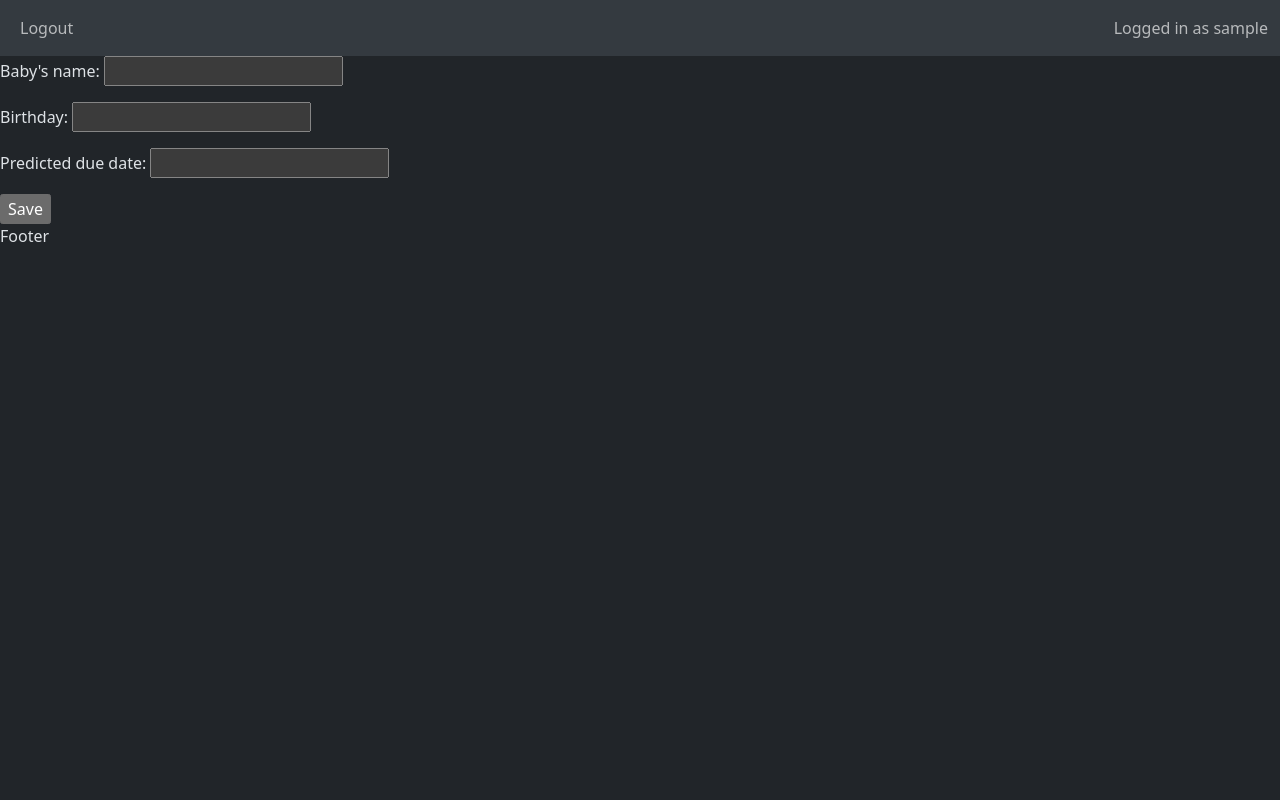
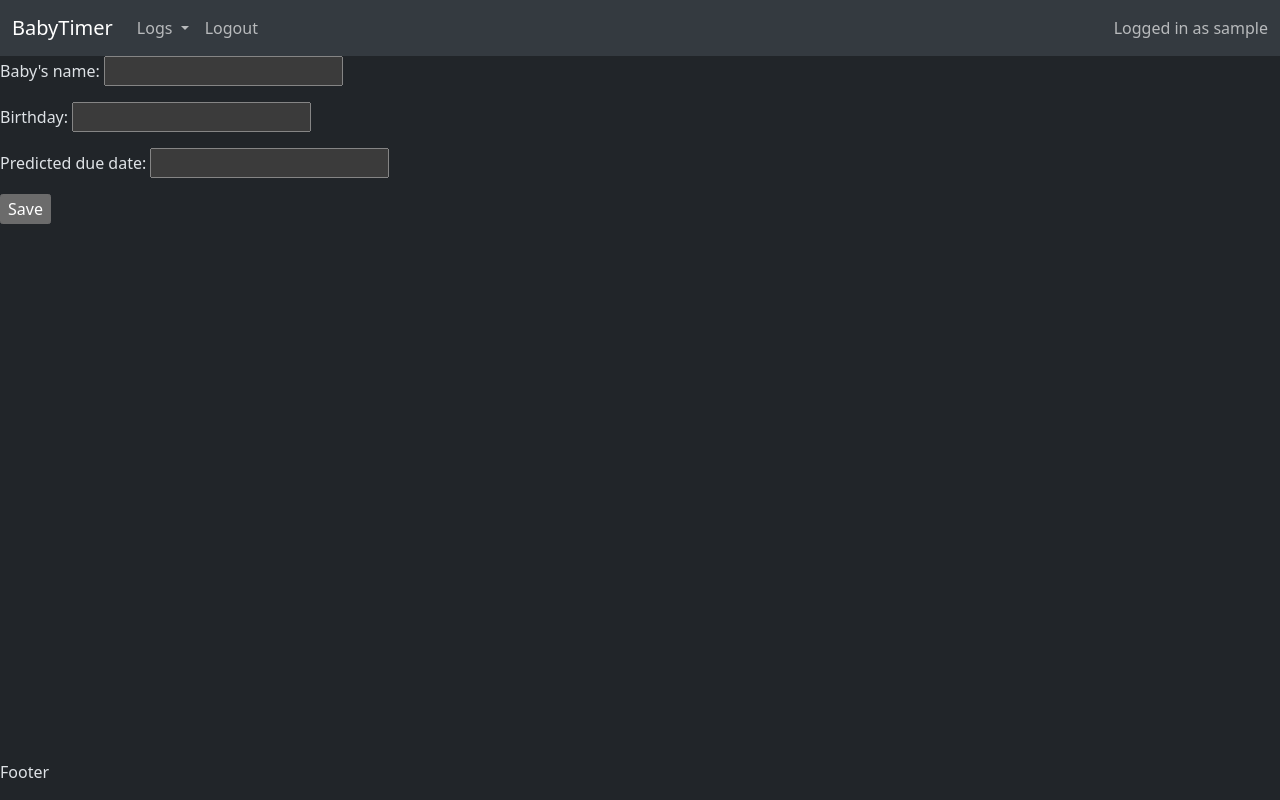
Before and after one commit to RobinF98/baby_timer_1.1, a Django app: page /add_baby in a window 1280 px wide. Run offline with Django 5.2, Linux system fonts and the light colour scheme; the visitor is signed in with stand-in values (Sample User, id 1).

Commit message:
Add navigation content to navbar

```diff
--- a/templates/base.html
+++ b/templates/base.html
@@ -7,18 +7,31 @@
     <title>Baby Timer</title>
     <link href="https://cdn.jsdelivr.net/npm/bootstrap@5.3.2/dist/css/bootstrap.min.css" rel="stylesheet"
         integrity="sha384-T3c6CoIi6uLrA9TneNEoa7RxnatzjcDSCmG1MXxSR1GAsXEV/Dwwykc2MPK8M2HN" crossorigin="anonymous">
-    <link rel="stylesheet" href="{% static 'css/style.css' %}">
+    <link rel="stylesheet" href="{% static 'logs/css/style.css' %}">
 </head>
 <body>
     <header>
         <nav class="navbar navbar-expand-lg bg-body-secondary">
             <div class="container-fluid">
+                <a href="{% url 'home' %}" class="navbar-brand">BabyTimer</a>
                 <button class="navbar-toggler" type="button" data-bs-toggle="collapse" data-bs-target="#navbarNavDropdown" aria-controls="navbarNavDropdown" aria-expanded="false" aria-label="Toggle navigation">
                     <span class="navbar-toggler-icon"></span>
                 </button>
                 <div class="collapse navbar-collapse" id="navbarNavDropdown">
                     <ul  class="navbar-nav me-auto mb-2 mb-lg-0">
                         {% if user.is_authenticated %}
+                        <li class="nav-item dropdown">
+                            <a class="nav-link dropdown-toggle" href="" role="button" data-bs-toggle="dropdown" aria-expanded="false">
+                                Logs
+                            </a>
+                            <ul class="dropdown-menu">
+                                {% for baby in baby_list %}
+                                <li><a href="{% url 'logs' baby.id %}" class="dropdown-item">{{ baby.baby_name }}</a></li>
+                                {% endfor %}
+                                <li><hr class="dropdown-divider"></li>
+                                <li><a href="{% url 'add-baby' %}" class="dropdown-item">Add a new baby</a></li>
+                            </ul>
+                        </li>
                         <li class="nav-item">
                             <a class="nav-link" href="{% url 'account_logout' %}">Logout</a>
                         </li>
@@ -29,9 +42,11 @@
             </div>
         </nav>
     </header>
-    {% block content %}
+    <main>
+        {% block content %}
 
-    {% endblock %}
+        {% endblock %}
+    </main>
     <footer>
         <div>
             <p>
```
